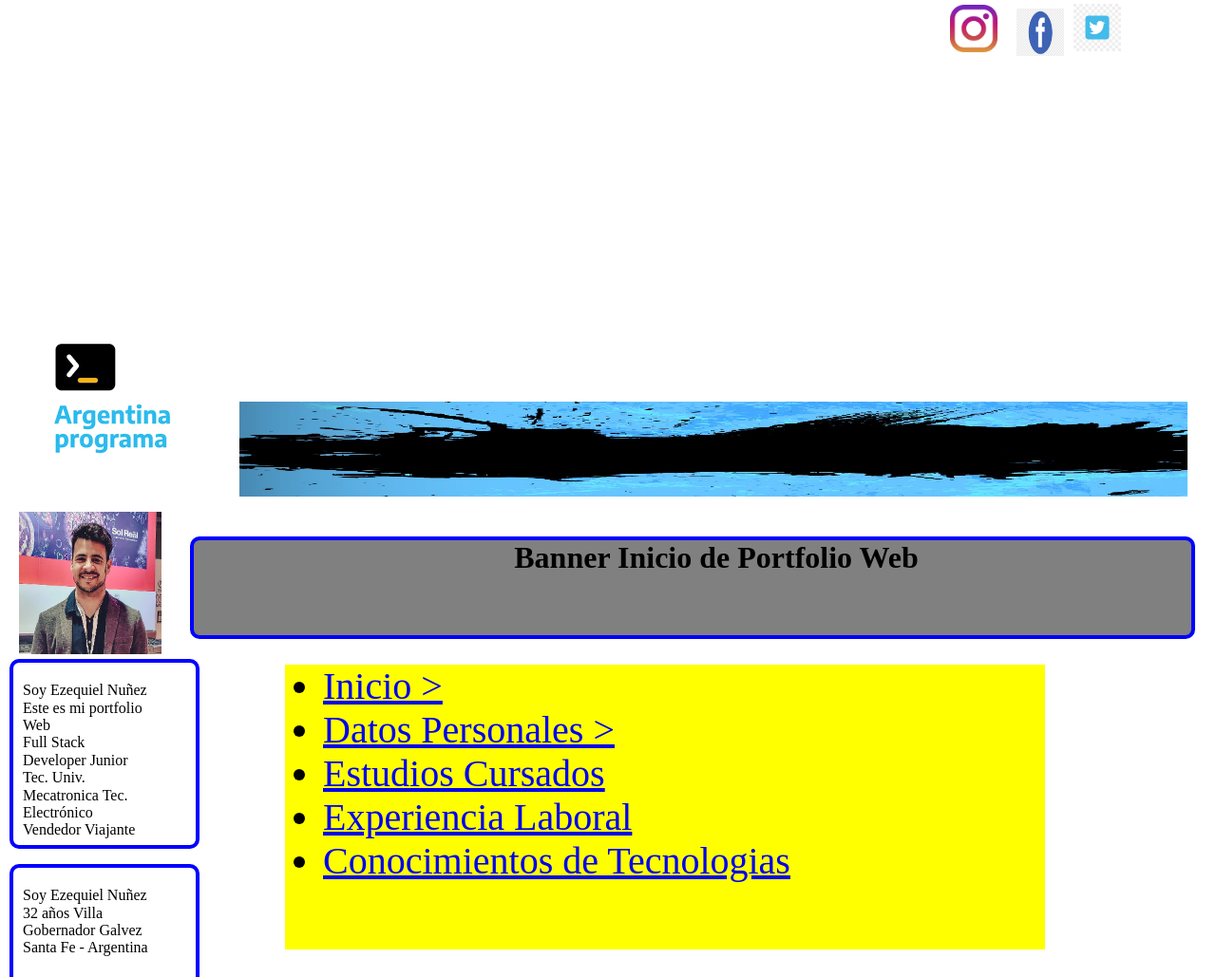
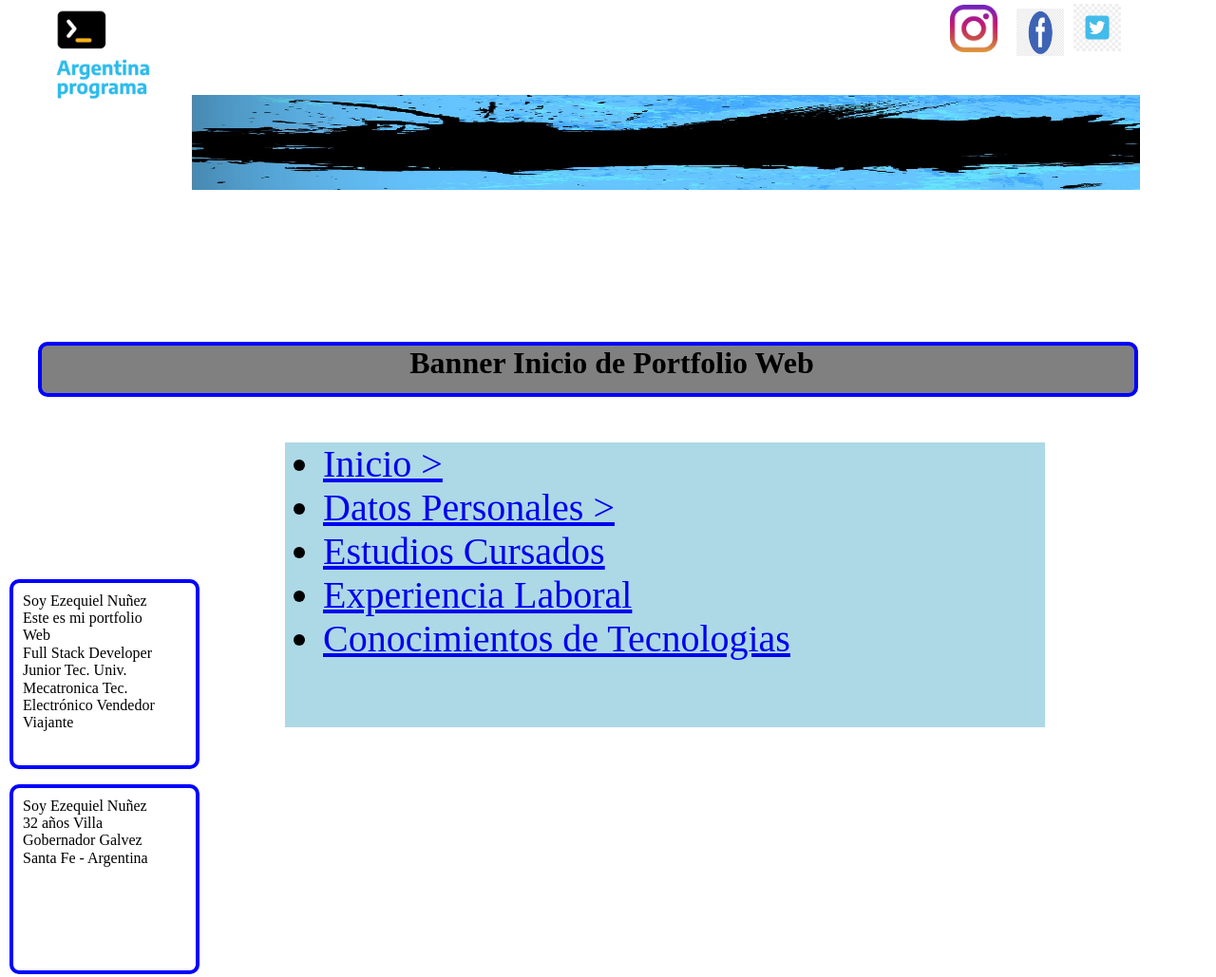
Before and after one commit to Ezenu/portfolio-FrontEnd, a website: page index.html in a window 1280 px wide. Shown: the top 1029 px of the page at 95% size. Drawn offline with Linux system fonts and the light colour scheme.

Commit message:
posicionado ok de index

```diff
--- a/index.html
+++ b/index.html
@@ -25,16 +25,16 @@
             <section>
                 <div class="redes">
                     <div>
-                        <div><img src="instagram.png" alt="logo HTML5" class="redesinsta"></div>
-                        <div><img src="twitter.png" alt="logo HTML5" class="redestwt"></div>
-                        <div><img src="facebook.png" alt="logo HTML5" class="redesface"></div>
+                        <img src="instagram.png" alt="logo HTML5" class="redesinsta">
+                        <img src="twitter.png" alt="logo HTML5" class="redestwt">
+                        <img src="facebook.png" alt="logo HTML5" class="redesface">
+
                     </div>
+
                 </div>
-                      <h2><img src="banner.jpg" alt="logo HTML5" class="banner">
-                      </h2>
-                <div>
-                    <img src="Ico-arg-prog.png" alt="logo HTML5" class="i-arg-prog">
-                </div>
+                <img src="banner.jpg" alt="logo HTML5" class="banner">
+                <img src="Ico-arg-prog.png" alt="logo HTML5" class="i-arg-prog">
+
 
             <img class="perfil" src="perfil.jpg" alt="Logo html5" >
             <h1 class= "iniport" >Banner Inicio de Portfolio Web</h1>
--- a/styles.css
+++ b/styles.css
@@ -5,23 +5,22 @@
 
 }
 
-.i-arg-progperfil{
-    height:150px ;
-    width: 150px;
-    padding: 50px;
+.i-arg-prog{
+    height:200px ;
+    width: 200px;
+    padding: 10px;
     display: inline-block;
-    margin-top: 200px;
-    display:block;
-    position: static;
-    top: 0px;
+    margin-top: 0px;
+    position:relative;
+    top: -90px;
     bottom:0 px;
     right: 0px;
-    left:0px ;
+    left:-1000px ;
 
 }
 .iniport {
-    height:100px ;
-    width: 300;
+    height:50px ;
+    width: 1100px;
     background-color: grey;
     text-align: center;
     border-radius:10px 10px;
@@ -30,10 +29,10 @@
     padding-left: 50px;
     display: block;
     position:relative;
-    top: -150px;
+    top: -70px;
     bottom:0 px;
     right: 0px;
-    left:150px ;
+    left:-10px ;
 
 }
 .banner {
@@ -41,10 +40,10 @@
     width: 1000px;
     display: inline-block;
     position:relative;
-    top: 240px;
+    top: -50px;
     bottom:0 px;
     right: 0px;
-    left:250px ;
+    left:200px ;
 
 }
 
@@ -53,10 +52,10 @@
     width: 150px;
     display: inline-block;
     position: relative;
-    top: 0px;
+    top: 200px;
     bottom:0 px;
     right: 0px;
-    left:20px ;
+    left:-1170px ;
 
 }
 
@@ -110,7 +109,7 @@ p {
     box-sizing: border-box;
     height:200px;
     width: 200px ;
-    padding: 20px 50px 20px 10px;
+    padding: 10px 40px 20px 10px;
     text-align: left;
     margin: 10;
 
@@ -118,7 +117,7 @@ p {
     border-radius:10px 10px;
     border: 4px solid blue;
     position: relative;
-    top: -150px;
+    top: 100px;
     bottom:0 px;
     right: 0px;
     left:10px ;
@@ -128,9 +127,9 @@ p {
 nav{
     height:300px ;
     width: 800px;
-    background-color: yellow;
+    background-color:lightblue;
     position: relative;
-    top: -600px;
+    top: -500px;
     bottom:0 px;
     right: 0px;
     left:300px ;
@@ -140,12 +139,12 @@ nav{
 .redes{
     height: 50px;
     width: 50px;
-    position: relative;
+    /* position: relative;
     display: inline-block;
     top: 0px;
     bottom:0 px;
     right: 0px;
-    left:0px ;
+    left:0px ; */
 
 }
 .redesinsta{
```
